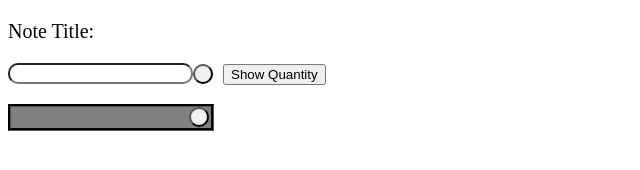
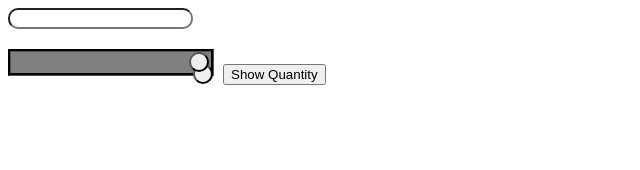
Before and after one commit to Kineati/EstudosHTMLCSSJS, a plain HTML site: page index.html in a window 1280 px wide. Both pictures are taken after a click on the button 203 px from the left and 74 px from the top of the page. Shown: the whole page, without its empty margins (0-640 px from the left). Drawn offline with Linux system fonts and the light colour scheme; files that its build step writes are made by us from their sources.

Commit message:
feat: added background behind the initial ideia

```diff
--- a/index.html
+++ b/index.html
@@ -8,7 +8,6 @@
         <link rel="stylesheet" href="CSS/styles.css">
     </head>
     <body>
-        <p style="font-size: 20px">Note Title:</p>
         <form>
             <input class = "Input1" type="text" id="noteTitle">
         </form>
@@ -16,13 +15,21 @@
 
         <button class = "Note1" type="button" onclick="addNote()"></button>
         <button class = "Aux" type="button" onclick="showTotalNoteQuantity()">Show Quantity</button>
+        <p class = "BG2"></p>
         <p></p>
 
         <script>
             var Counter = 0;
             var globalId = 0;
-
             function addNote(){
+                if(Counter == 0){
+                    const backgroundNoteTitle = document.createElement("p");
+                    const background1 = document.createElement("p");
+                    backgroundNoteTitle.className = "Background";
+                    background1.className = "BG1";
+                    document.body.appendChild(backgroundNoteTitle);
+                    document.body.appendChild(background1);
+                }
                 const writtenTextInput = document.getElementById("noteTitle").value;
                 Counter++;
 
@@ -43,6 +50,8 @@
 
             function showTotalNoteQuantity(){
                 alert("Quantity of notes created(from the beginning): " + Counter);
+                alert(window.innerWidth);
+                alert(window.innerHeight);
             }
 
             function DeleteNote(){
```
